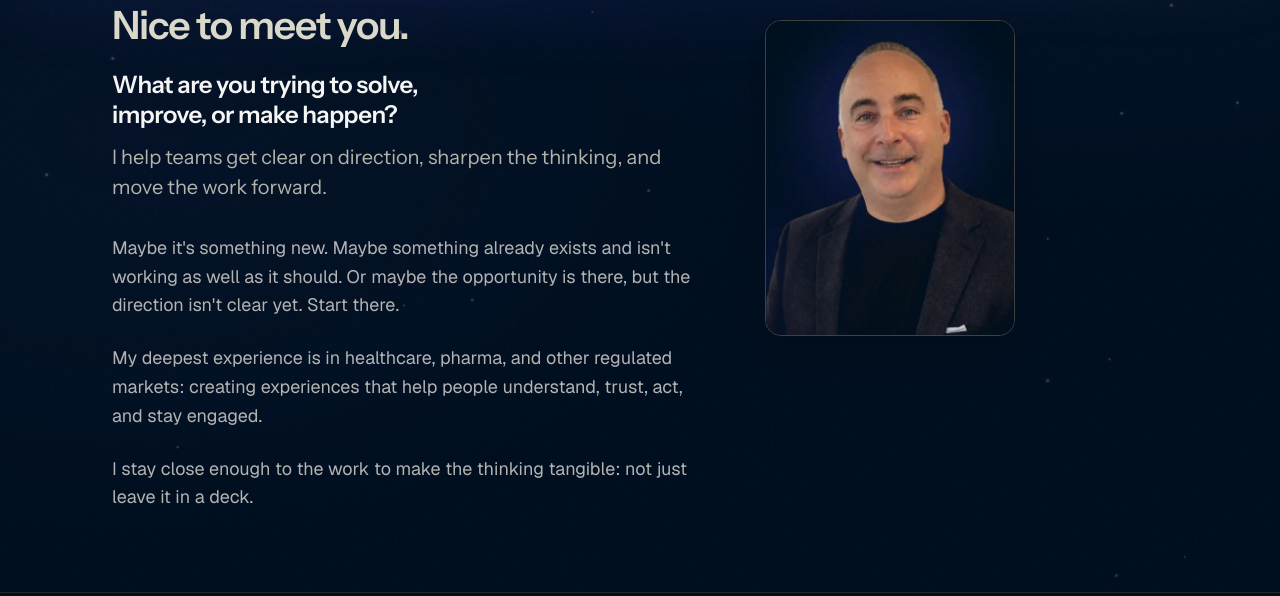
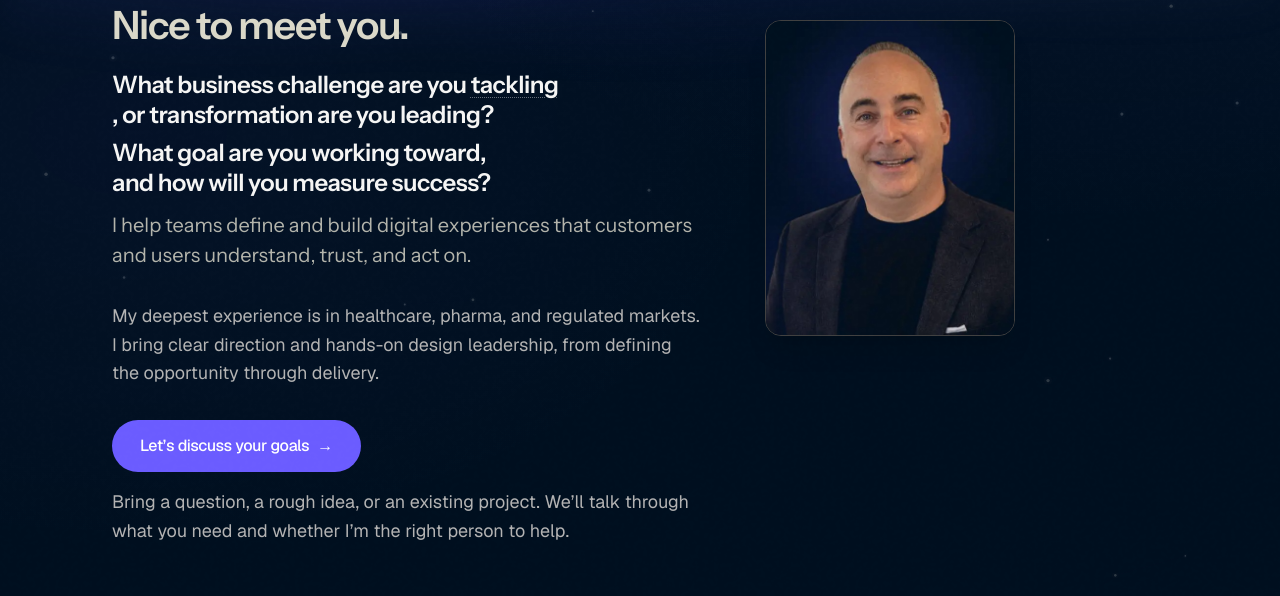
Before and after one commit to ShawnCapizzi/shawncapizzi-com, a Next.js app: page /how-i-help in a window 1280 px wide. Shown: the part 188-784 px from the top of the page. Built offline with nearby package versions, Linux system fonts and the light colour scheme; no server answers.

Commit message:
How I help: new intro and first ask in Shawn's words, Giants easter egg on tackling

```diff
--- a/app/how-i-help/page.tsx
+++ b/app/how-i-help/page.tsx
@@ -128,33 +128,57 @@ export default function Page() {
               <h1 className="headline-static hero-title text-balance max-w-4xl">
                 Nice to meet you.
               </h1>
-              {/* The scan line (November 2026): one question the visitor can
-                  answer in their head before reading on. An h2 in the
-                  card-title role so it sits under the H1 without competing
-                  with it. */}
+              {/* The scan line (November 11, 2026, Shawn's words): two
+                  questions the visitor can answer in their head before
+                  reading on, 8px apart so they read as two questions while
+                  staying closer to each other than to the lead (12px). An h2 in the card-title role so it sits under
+                  the H1 without competing with it. "tackling" is an easter
+                  egg for sports fans: it opens the NFL standings (Shawn is a
+                  Giants fan) in a new tab, marked by a faint dotted
+                  underline so keyboard and screen-reader users still meet
+                  it as a link. */}
               <h2 className="card-title max-w-3xl text-balance">
-                What are you trying to solve, improve, or make happen?
+                <span className="block">
+                  What business challenge are you{" "}
+                  <a
+                    href="https://www.nfl.com/standings/"
+                    target="_blank"
+                    rel="noopener noreferrer"
+                    className="underline decoration-dotted decoration-1 underline-offset-4 decoration-text-primary/40 hover:text-link hover:decoration-link transition-colors"
+                  >
+                    tackling
+                    <span className="sr-only"> (New York Giants standings, opens in a new tab)</span>
+                  </a>
+                  , or transformation are you leading?
+                </span>{" "}
+                <span className="block mt-2">
+                  What goal are you working toward, and how will you measure
+                  success?
+                </span>
               </h2>
-              {/* Locked positioning line (November 2026). Do not rewrite. */}
+              {/* November 11, 2026 (Shawn's call): this lead replaced the
+                  footer pair at the top of /how-i-help. */}
               <p className="max-w-3xl hero-lead text-pretty">
-                I help teams get clear on direction, sharpen the thinking, and
-                move the work forward.
+                I help teams define and build digital experiences that
+                customers and users understand, trust, and act on.
               </p>
               <div className="mt-6 md:mt-8 max-w-3xl text-text-secondary prose-block text-pretty">
                 <p>
-                  Maybe it&apos;s something new. Maybe something already exists
-                  and isn&apos;t working as well as it should. Or maybe the
-                  opportunity is there, but the direction isn&apos;t clear yet.
-                  Start there.
+                  My deepest experience is in healthcare, pharma, and regulated
+                  markets. I bring clear direction and hands-on design
+                  leadership, from defining the opportunity through delivery.
                 </p>
-                <p>
-                  My deepest experience is in healthcare, pharma, and other
-                  regulated markets: creating experiences that help people
-                  understand, trust, act, and stay engaged.
-                </p>
-                <p>
-                  I stay close enough to the work to make the thinking
-                  tangible: not just leave it in a deck.
+              </div>
+              {/* The page's first ask (November 11, 2026). */}
+              <div className="mt-8 max-w-3xl">
+                <Link href="/contact" className="btn-next">
+                  Let&rsquo;s discuss your goals
+                  <span aria-hidden="true" className="ml-2">&rarr;</span>
+                </Link>
+                <p className="mt-4 body-text text-text-secondary text-pretty">
+                  Bring a question, a rough idea, or an existing project.
+                  We&rsquo;ll talk through what you need and whether I&rsquo;m
+                  the right person to help.
                 </p>
               </div>
             </div>
```
Also changed, not shown: 1 other file (tests, documents, lock files or other folders).
